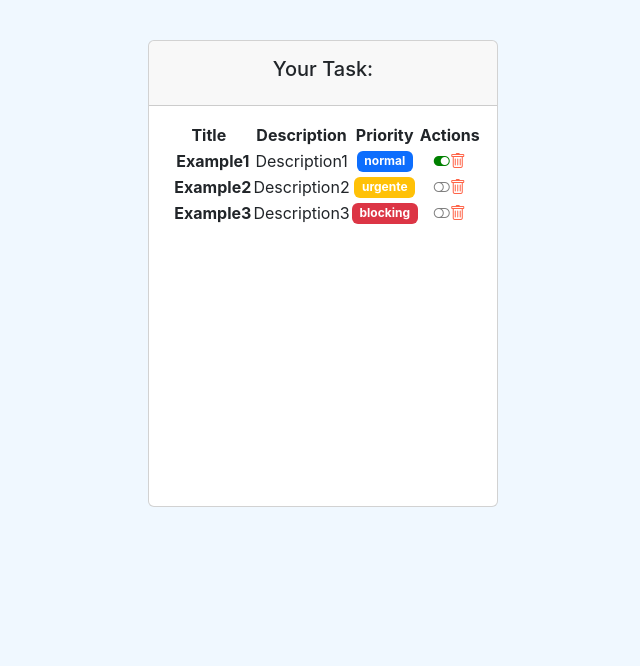
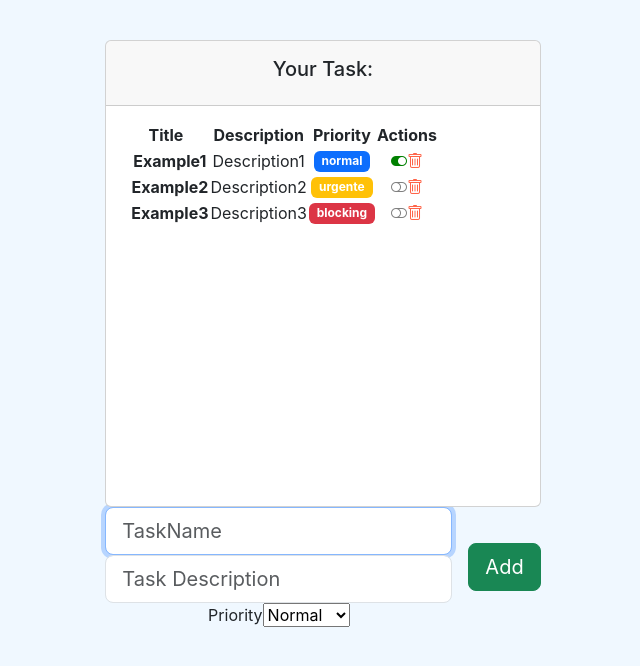
Before and after one commit to arancitof/Gestor_Tareas, a React (Create React App) app: page / in a window 1280 px wide. Shown: the top 666 px of the page, without its empty margins (317-957 px from the left). Built offline with nearby package versions, Linux system fonts and the light colour scheme.

Commit message:
add:form para agregar tareas

```diff
--- a/src/components/container/task_list.jsx
+++ b/src/components/container/task_list.jsx
@@ -60,6 +60,15 @@
 
     }
 
+    function addTask( task ) {
+        console.log(' Add this task;', task );
+        const index = tasks.indexOf( task );
+        const tempTasks = [ ...tasks ];
+        tempTasks.push(task);
+        setTasks(tempTasks);
+
+    }
+
 
 
     return (
@@ -100,9 +109,9 @@
                             </tbody>
                         </table>
                     </div>
-                    <TaskForm></TaskForm>
                 </div>
             </div>
+                    <TaskForm add={addTask}></TaskForm>
         </div>
     );
 };
--- a/src/components/pure/forms/taskForm.jsx
+++ b/src/components/pure/forms/taskForm.jsx
@@ -1,12 +1,55 @@
-import React from 'react';
+import React, { useRef } from 'react';
+import PropTypes from 'prop-types';
+import { LEVELS } from '../../../models/levels.enum';
+import { Task } from '../../../models/task.class';
 
-const TaskForm = () => {
+const TaskForm = ( {add} ) => {
+
+    const nameRef = useRef('');
+    const descriptionRef = useRef('');
+    const levelRef = useRef(LEVELS.NORMAL);
+
+    function addTask ( e ) {
+        e.preventDefault();
+        const newTask = new Task(
+            nameRef.current.value,
+            descriptionRef.current.value,
+            false,
+            levelRef.current.value
+        );
+        add(newTask);
+    }
+
     return (
-        <form>
-
+        <form onSubmit={ addTask } className='d-flex justify-content-center align-items-center mb-4'>
+            <div className='form-outline flex-fill'>
+                <input ref={ nameRef } id='inputname' type='text' className='form-control form-control-lg' required autoFocus placeholder='TaskName'/>
+                <input ref={ descriptionRef } id='inputdescription' type='text' className='form-control form-control-lg' required placeholder='Task Description'/>
+                <label htmlFor="selectLevel" className='sr-only'>
+                    Priority
+                </label>
+                <select ref={ levelRef } defaultValue={ LEVELS.NORMAL }id="selectLevel">
+                    <option value= { LEVELS.NORMAL }>
+                        Normal
+                    </option>
+                                        <option value= { LEVELS.URGENT }>
+                        Urgente
+                    </option>
+                                        <option value= { LEVELS.BLOCKING }>
+                        Blocking
+                    </option>
+                </select>
+            </div>
+            <button type="submit" className="btn btn-success btn-lg ms-3">
+                Add
+            </button>
         </form>
 
     );
 }
 
+TaskForm.protoType = {
+    add: PropTypes.func.isRequired
+}
+
 export default TaskForm;
```
